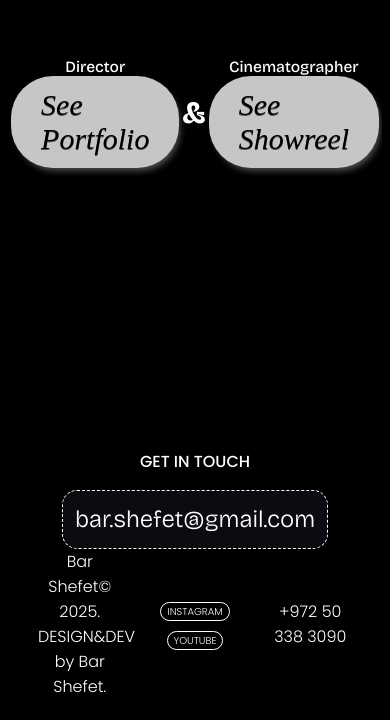
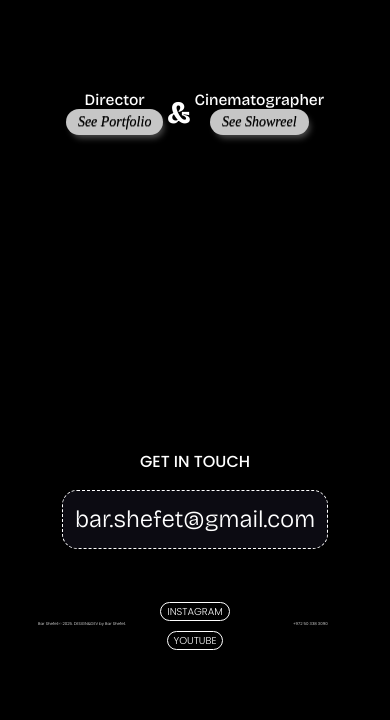
Before and after one commit to barshefet/portfolio, a React (Vite) app in the folder src/client/: page / in a window 390 px wide. Shown: the part 1040-1760 px from the top of the page. After the commit the page ends 1732 px from the top, so only its background shows below. Built offline with nearby package versions, Linux system fonts and the light colour scheme; a web font is replaced by a local one.

Commit message:
fix: update styles in Buttompageinfo and bottomHome components for improved responsiveness and user experience

```diff
--- a/src/client/src/components/Buttompageinfo/Buttompageinfo.scss
+++ b/src/client/src/components/Buttompageinfo/Buttompageinfo.scss
@@ -73,8 +73,8 @@
       left: 10px;
       display: flex;
       flex-direction: column;
-      font-size: 10px;
-      width: 25%;
+      font-size: 5px;
+      // width: 25%;
       text-align: left;
     }
 
@@ -112,25 +112,11 @@
     }
   }
 
-  .rights {
-    background-color: rgb(26, 26, 26);
-    height: auto;
-    min-height: 25px;
-    font-weight: 300;
-    color: rgb(255, 255, 255);
-    margin-top: 30px;
-    padding: 10px;
-    text-align: center;
 
-    p {
-      margin: 0;
-      font-size: 14px;
-    }
-  }
 
   h4 {
     font-weight: 300;
-    font-size: 16px;
+    font-size: 4px;
     text-align: center;
   }
 }
@@ -212,7 +198,7 @@
         flex-direction: column;
         align-items: initial;
         text-align: initial;
-        font-size: initial;
+        font-size: 5px;
         width: initial;
       }
 
@@ -268,7 +254,7 @@
 
     h4 {
       font-weight: 300;
-      font-size: 18px;
+      font-size: 15px;
       text-align: initial;
     }
   }
--- a/src/client/src/components/Homepage/Home.scss
+++ b/src/client/src/components/Homepage/Home.scss
@@ -123,7 +123,7 @@
 // Tablet and Desktop styles
 @media only screen and (min-width: 600px) {
   .vid {
-    height: 100vh; // set container height to full viewport
+    // height: 100vh; // set container height to full viewport
 
     .homevid {
       height: 100vh; // full viewport height
--- a/src/client/src/components/Homepage/bottomHome.scss
+++ b/src/client/src/components/Homepage/bottomHome.scss
@@ -95,16 +95,38 @@
   cursor: pointer;
   color: #000000;
   font-family: Times New Roman;
-  font-size: 30px;
+  font-size: clamp(18px, 4vw, 30px);
   font-style: italic;
-  padding: 12px 30px;
+  padding: clamp(8px, 2vw, 12px) clamp(20px, 5vw, 30px);
   text-decoration: none;
   text-shadow: 0px 1px 0px #545454;
+  transition: all 0.3s ease;
+  transform: scale(1);
+
+  &:hover {
+    background-color: #dedede;
+    transform: scale(1.05);
+    box-shadow: 4px 6px 8px -2px #4d4d4d;
+  }
+
+  &:active {
+    position: relative;
+    top: 1px;
+    transform: scale(0.98);
+    box-shadow: 2px 3px 4px -2px #4d4d4d;
+    transition: all 0.1s ease;
+  }
+
+  // Mobile responsive scaling
+  @media (max-width: 768px) {
+    font-size: clamp(16px, 3.5vw, 24px);
+    padding: clamp(6px, 1.5vw, 10px) clamp(16px, 4vw, 24px);
+    border-radius: 30px;
+  }
+
+  @media (max-width: 480px) {
+    font-size: clamp(14px, 3vw, 20px);
+    padding: clamp(5px, 1vw, 8px) clamp(12px, 3vw, 20px);
+    border-radius: 25px;
+  }
 }
-.seeButton:hover {
-  background-color: #dedede;
-}
-.seeButton:active {
-  position: relative;
-  top: 1px;
-}
```
